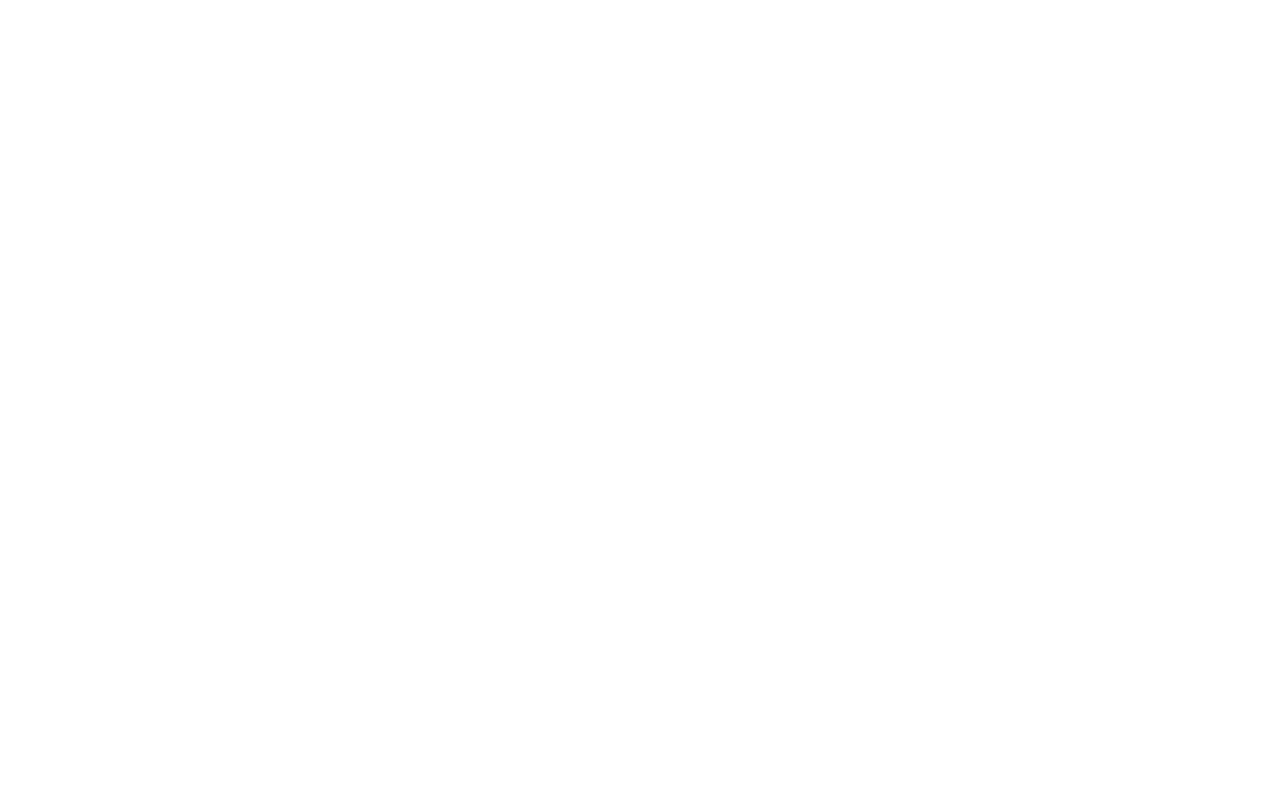
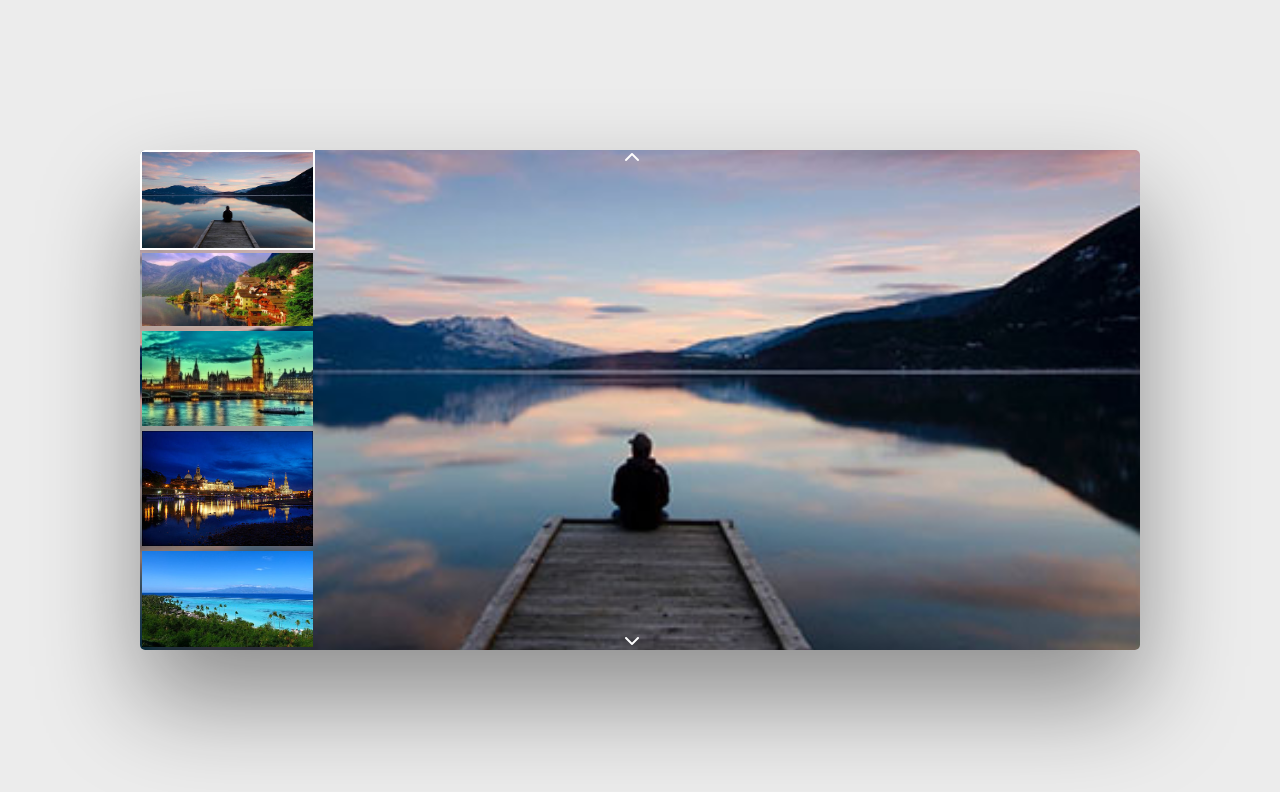
Before and after one commit to peterpozo/js-array-carousel, a plain HTML site: page index.html in a window 1280 px wide. Drawn offline with Linux system fonts and the light colour scheme.

Commit message:
add style + html + js

```diff
--- a/css/style.css
+++ b/css/style.css
@@ -0,0 +1,80 @@
+*{
+    margin: 0;
+    padding: 0;
+    box-sizing: border-box;
+}
+
+body{
+    background: #ececec;
+}
+
+.image-slider{
+    position: absolute;
+    top: 50%;
+    left: 50%;
+    transform: translate(-50%, -50%);
+    width: 1000px;
+    height: 500px;
+    overflow: hidden;
+    border-radius: 5px;
+    box-shadow: 0px 50px 100px rgba(0, 0, 0, 0.4);
+}
+
+.image-slider .images{
+    position: absolute;
+    top: 0px;
+    left: 0px;
+    width: 100%;
+    height: 100%;
+}
+
+.image-slider .images img{
+    position: absolute;
+    width: 100%;
+    height: 100%;
+    object-fit: cover;
+    opacity: 0;
+    transform: scale(1.1);
+    transition: all 500ms ease-in-out;
+}
+
+.image-slider .images img.active{
+    opacity: 1;
+    transform: scale(1);
+}
+
+.btn{
+    position: absolute;
+    cursor: pointer;
+    color: #fff;
+    border: 0;
+    transition: all 300ms ease-in-out;
+    right: 50%;
+}
+
+.image-slider .back-btn {
+    top: 0px;
+}
+.image-slider .next-btn {
+    bottom: 0px;
+}
+
+
+.image-slider .thumbnails{
+    position: absolute;
+    width: 100%;
+    height: 40px;
+    display: flex;
+    flex-direction: column;
+    gap: 1px;
+}
+
+.image-slider .thumbnails img{
+    width: 175px;
+    cursor: pointer;
+    border: 2px solid transparent;
+}
+
+.image-slider .thumbnails img.active {
+    border: 2px solid #fff;
+}
--- a/index.html
+++ b/index.html
@@ -7,10 +7,21 @@
     <title>Carosello Mono Array</title>
     <!-- Style  -->
     <link rel="stylesheet" href="css/style.css">
+    <!-- Font-awesome  -->
+    <link rel="stylesheet" href="https://cdnjs.cloudflare.com/ajax/libs/font-awesome/6.2.0/css/all.min.css" integrity="sha512-xh6O/CkQoPOWDdYTDqeRdPCVd1SpvCA9XXcUnZS2FmJNp1coAFzvtCN9BmamE+4aHK8yyUHUSCcJHgXloTyT2A==" crossorigin="anonymous" referrerpolicy="no-referrer" />
     <!-- Javascript -->
    <script src="js/app.js" defer></script>
 </head>
 <body>
-
+    <div class="image-slider">
+        <div class="images"></div>
+        <div class="thumbnails"></div>
+        <div class="btn back-btn">
+            <i class="fa-solid fa-chevron-up"></i>
+        </div>
+        <div class="btn next-btn">
+            <i class="fa-solid fa-chevron-down"></i>
+        </div>
+    </div>
 </body>
 </html>
--- a/js/app.js
+++ b/js/app.js
@@ -0,0 +1,54 @@
+const images = [ "img/01.jpg", "img/02.jpg", "img/03.jpg", "img/04.jpg", "img/05.jpg"];
+
+function imageSlider(parent,images){
+    let currentImage = 0;
+    let slider = {
+      parent:parent,
+      images:parent.querySelector(".images"),
+      thumbnails:parent.querySelector(".thumbnails"),
+      backBtn:parent.querySelector(".back-btn"),
+      nextBtn:parent.querySelector(".next-btn")
+    };
+
+    slider.images.innerHTML = images.map(function(image){
+      return `<img src="${image}"/>`
+    }).join("");
+
+    let imageNodes = slider.images.querySelectorAll("img");
+    imageNodes[currentImage].classList.add("active");
+
+    slider.thumbnails.innerHTML = slider.images.innerHTML;
+
+    let thumbnailNodes = slider.thumbnails.querySelectorAll("img");
+    thumbnailNodes[currentImage].classList.add("active");
+    for(let i=0;i<thumbnailNodes.length;i++){
+      thumbnailNodes[i].addEventListener("click",function(){
+        slider.thumbnails.querySelector("img.active").classList.remove("active");
+        thumbnailNodes[i].classList.add("active");
+        imageNodes[currentImage].classList.remove("active");
+        currentImage = i;
+        imageNodes[currentImage].classList.add("active");
+      });
+    }
+
+    slider.backBtn.addEventListener("click",function(){
+      imageNodes[currentImage].classList.remove("active");
+      currentImage--;
+      if(currentImage < 0){
+        currentImage = images.length - 1;
+      }
+      imageNodes[currentImage].classList.add("active");
+      slider.thumbnails.querySelector("img.active").classList.remove("active");
+      thumbnailNodes[currentImage].classList.add("active");
+    });
+
+    slider.nextBtn.addEventListener("click",function(){
+      imageNodes[currentImage].classList.remove("active");
+      currentImage = (currentImage+1) % images.length;
+      imageNodes[currentImage].classList.add("active");
+      slider.thumbnails.querySelector("img.active").classList.remove("active");
+      thumbnailNodes[currentImage].classList.add("active");
+    });
+  }
+
+  imageSlider(document.querySelector(".image-slider"),images);
```
